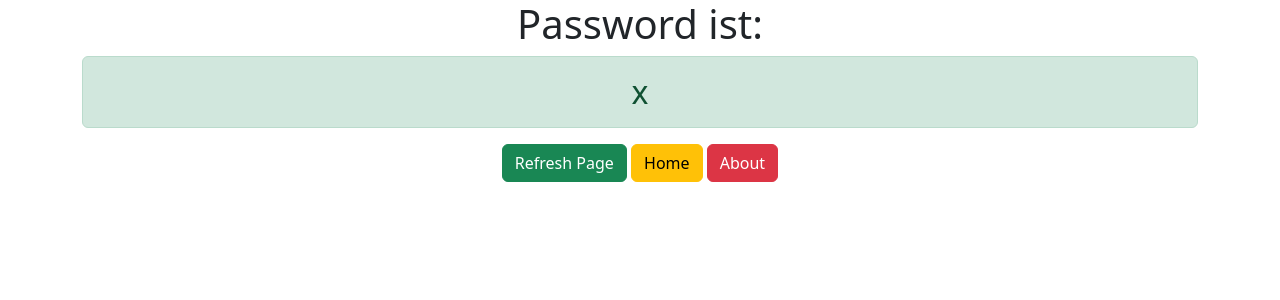
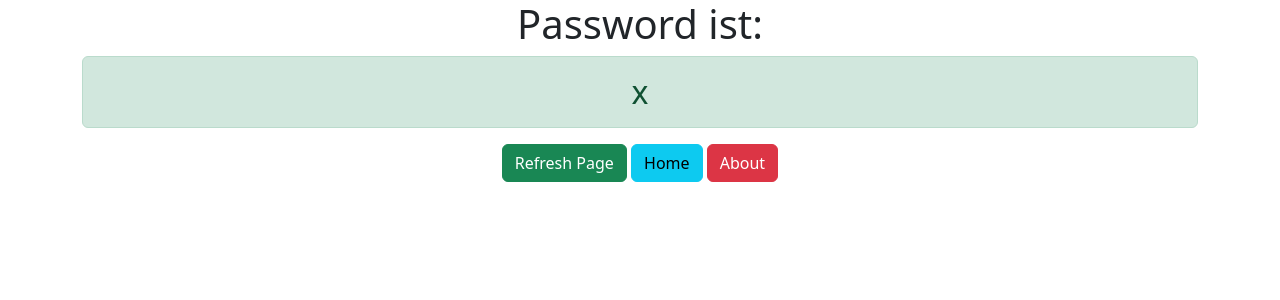
Before and after one commit to AlexandarLazarevic/django3-generator_fur_password, a Django app: template generator/templates/generator/password.html in a window 1280 px wide. Shown: the top 300 px of the page. Run offline with Django 4.2, Linux system fonts and the light colour scheme; the template is opened without the code that fills it: most values are stand-ins (such as "Sample title", 1, 10 or a date in 2020).

Commit message:
I made some twieaks

```diff
--- a/generator/templates/generator/password.html
+++ b/generator/templates/generator/password.html
@@ -10,7 +10,7 @@
   <button onClick="window.location.reload();" class="btn btn-success">
     Refresh Page
   </button>
-  <a href="{% url 'home' %}" class="btn btn-warning">Home</a>
+  <a href="{% url 'home' %}" class="btn btn-info">Home</a>
   <a href="{% url 'about' %}" class="btn btn-danger">About</a>
 </div>
 
--- a/password_generator/settings.py
+++ b/password_generator/settings.py
@@ -20,7 +20,7 @@ BASE_DIR = Path(__file__).resolve().parent.parent
 # See https://docs.djangoproject.com/en/4.0/howto/deployment/checklist/
 
 # SECURITY WARNING: keep the secret key used in production secret!
-SECRET_KEY = 'django-insecure-hcji@s-n(=np8!-(vkg$cjxkb8@gfbo57c*s$66iw308wd^v2a'
+SECRET_KEY = 'django-insecure-hcji@dsass-n(=np8!-(vkg$cjxkb8@gfbo57c*s$66iw308wd^v2a'
 
 # SECURITY WARNING: don't run with debug turned on in production!
 DEBUG = True
```
